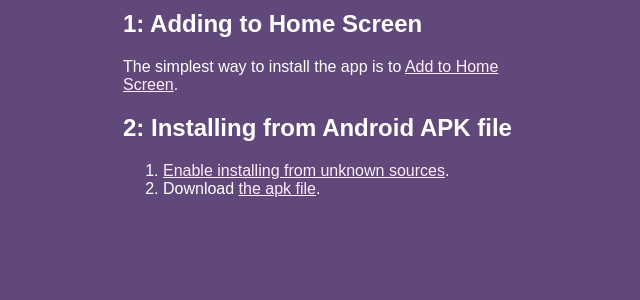
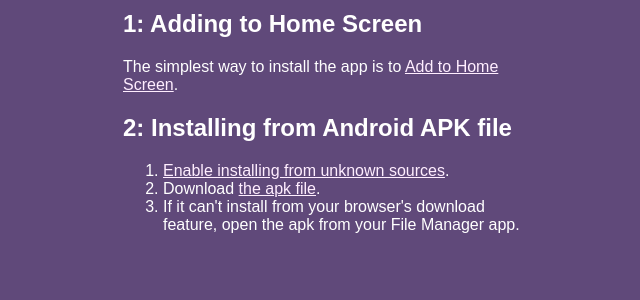
Before and after one commit to Cody-coder017/cognizance, a PHP site: page /install.php in a window 1280 px wide. Shown: the part 159-459 px from the top of the page, without its empty margins (317-957 px from the left). Run offline with PHP 8.4, Linux system fonts and the light colour scheme.

Commit message:
install.php: added extra step to the Android installation instructions

```diff
--- a/install.php
+++ b/install.php
@@ -20,6 +20,8 @@ printHeader('install', []);
 		<ol>
 			<li><a href="https://gs4.gadgethacks.com/forum/enable-unknown-sources-android-install-apps-outside-play-store-0150603/">Enable installing from unknown sources</a>.</li>
 			<li>Download <a href="downloads/app-release.apk">the apk file</a>.</li>
+			<li>If it can't install from your browser's download feature,
+			open the apk from your File Manager app.</li>
 		</ol>
 	</div>
 <?php
```
